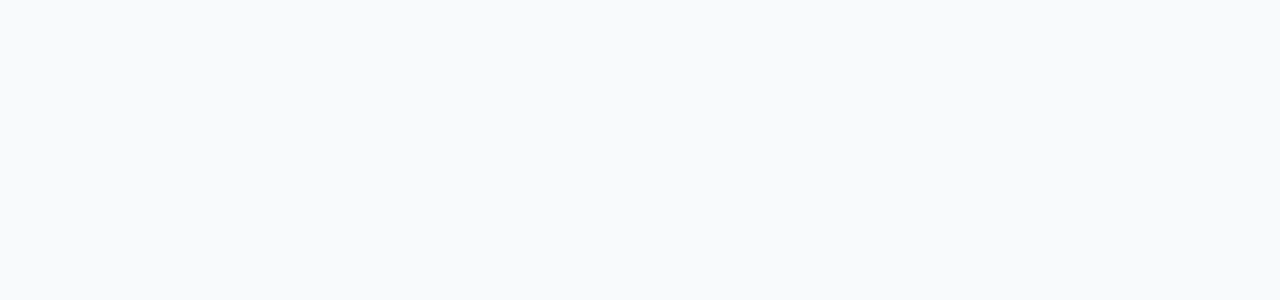
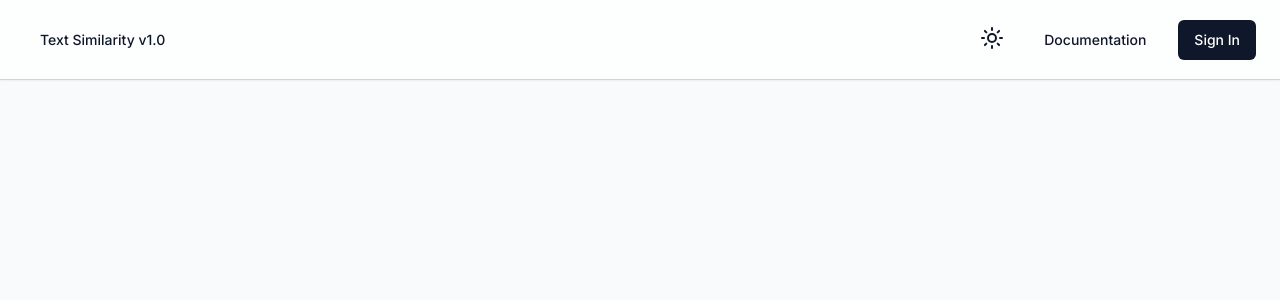
Before and after one commit to OleksandrKirovychDev/similarity-detection-next-app, a Next.js app: page / in a window 1280 px wide. Shown: the top 300 px of the page. Built offline with nearby package versions, Linux system fonts and the light colour scheme; no server answers.

Commit message:
app - layout, navbar and toaster added

```diff
--- a/src/app/layout.tsx
+++ b/src/app/layout.tsx
@@ -3,6 +3,8 @@
 
 import { cn } from "@/lib/utils";
 import Providers from "@/components/Providers";
+import Navbar from "@/components/Navbar";
+import { Toaster } from "@/ui/Toast";
 
 const inter = Inter({ subsets: ["latin"] });
 
@@ -19,7 +21,11 @@
       <body className="min-h-screen bg-slate-50 dark:bg-slate-900 antialiased">
         <Providers>
           {children}
-          {/* <Navbar /> */}
+
+          <Toaster position="bottom-right" />
+
+          {/* @ts-expect-error Server Component */}
+          <Navbar />
         </Providers>
 
         <div className="h-49 md:hidden"></div>
```
